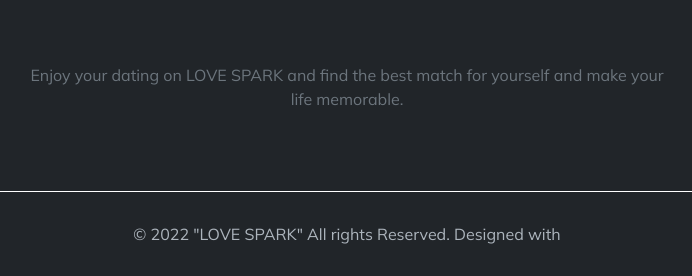
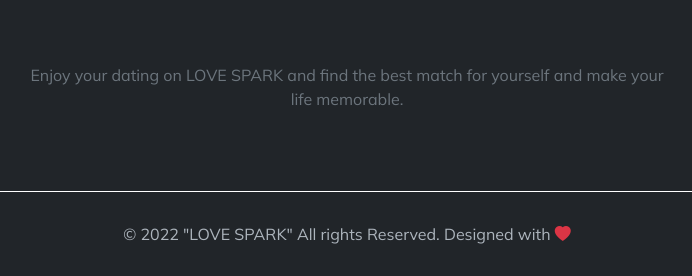
Before and after one commit to J1M-RYAN/CS4116, a PHP site: page /signup in a window 1280 px wide. Shown: the part 1087-1363 px from the top of the page, without its empty margins (293-985 px from the left). Run offline with PHP 8.4, Linux system fonts and the light colour scheme.

Commit message:
add boostrap icons to signup page

```diff
--- a/src/signup.php
+++ b/src/signup.php
@@ -21,6 +21,10 @@
 
   <!-- Main Css File -->
   <link rel="stylesheet" href="./assets/css/main.css">
+
+  <!-- Bootstrap icons -->
+    <link rel="stylesheet" href="https://cdn.jsdelivr.net/npm/bootstrap-icons@1.8.1/font/bootstrap-icons.css">
+
   <title>Registration</title>
 
 </head>
```
